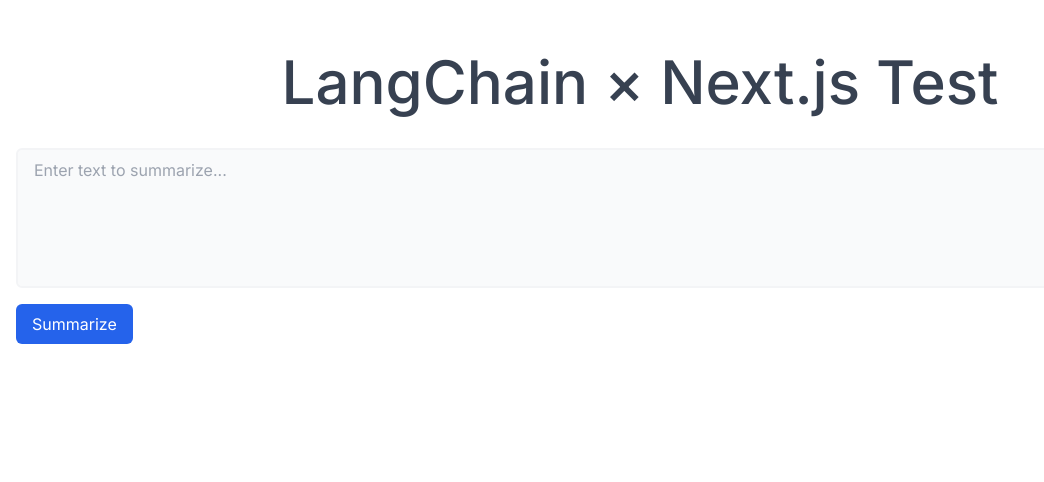
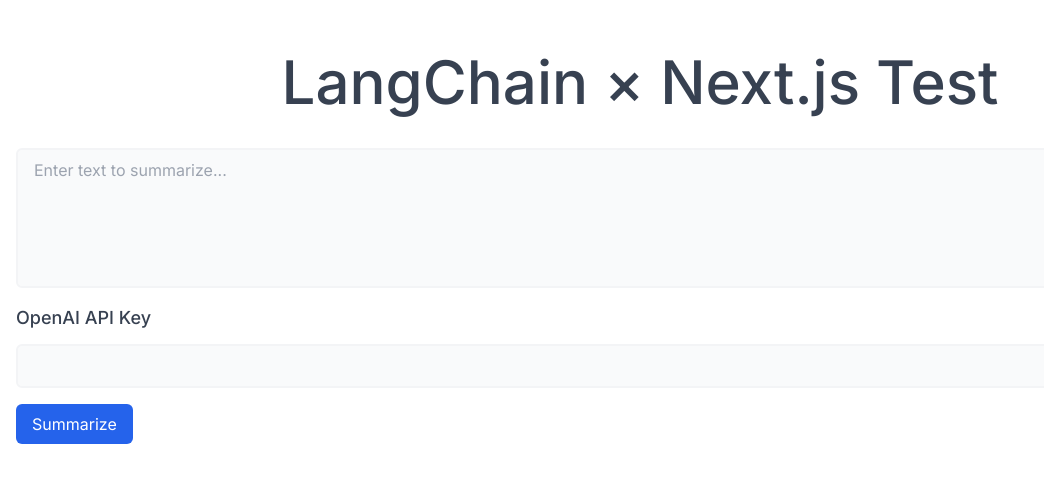
Before and after one commit to yutakobayashidev/sandbox, a Next.js app: page / in a window 1280 px wide. Shown: the top 482 px of the page, without its empty margins (0-1044 px from the left). Built offline with nearby package versions, Linux system fonts and the light colour scheme.

Commit message:
✨ chore: use chat api

```diff
--- a/src/app/api/summarize/route.ts
+++ b/src/app/api/summarize/route.ts
@@ -1,4 +1,4 @@
-import { OpenAI } from "langchain/llms/openai";
+import { OpenAIChat } from "langchain/llms/openai";
 import { loadSummarizationChain } from "langchain/chains";
 import { RecursiveCharacterTextSplitter } from "langchain/text_splitter";
 import { NextResponse } from "next/server";
@@ -8,7 +8,11 @@
 export async function POST(request: Request) {
   const res = await request.json();
 
-  const llm = new OpenAI({ temperature: 0 });
+  const llm = new OpenAIChat({
+    temperature: 0,
+    openAIApiKey: res.api,
+    modelName: "gpt-3.5-turbo",
+  });
 
   const textSplitter = new RecursiveCharacterTextSplitter({
     chunkSize: 2000,
--- a/src/app/page.tsx
+++ b/src/app/page.tsx
@@ -7,6 +7,7 @@
   const [text, setText] = useState("");
   const [summary, setSummary] = useState("");
   const [loading, setLoading] = useState(false);
+  const [api, setApiKey] = useState("");
 
   const handleSubmit = async (e: FormEvent) => {
     e.preventDefault();
@@ -18,7 +19,7 @@
         headers: {
           "Content-Type": "application/json",
         },
-        body: JSON.stringify({ text }),
+        body: JSON.stringify({ text, api }),
       });
       if (!res.ok) throw new Error(res.statusText);
 
@@ -35,12 +36,9 @@
     <div className="p-4">
       <form onSubmit={handleSubmit} className="space-y-4">
         <div>
-          <label
-            htmlFor="text"
-            className="block text-6xl text-center my-9 font-medium text-gray-700"
-          >
+          <div className="block text-6xl text-center my-9 font-medium text-gray-700">
             LangChain × Next.js Test
-          </label>
+          </div>
           <TextareaAutosize
             id="text"
             minRows={5}
@@ -48,6 +46,21 @@
             className="w-full block resize-none rounded-md border-2 border-gray-100 bg-gray-50 px-4 py-2"
             value={text}
             onChange={(e) => setText(e.target.value)}
+            required
+          />
+        </div>
+        <div>
+          <label
+            htmlFor="apiKey"
+            className="block mb-3 text-lg font-medium text-gray-700"
+          >
+            OpenAI API Key
+          </label>
+          <input
+            id="apiKey"
+            value={api}
+            className="w-full block resize-none rounded-md border-2 border-gray-100 bg-gray-50 px-4 py-2"
+            onChange={(e) => setApiKey(e.target.value)}
             required
           />
         </div>
```
